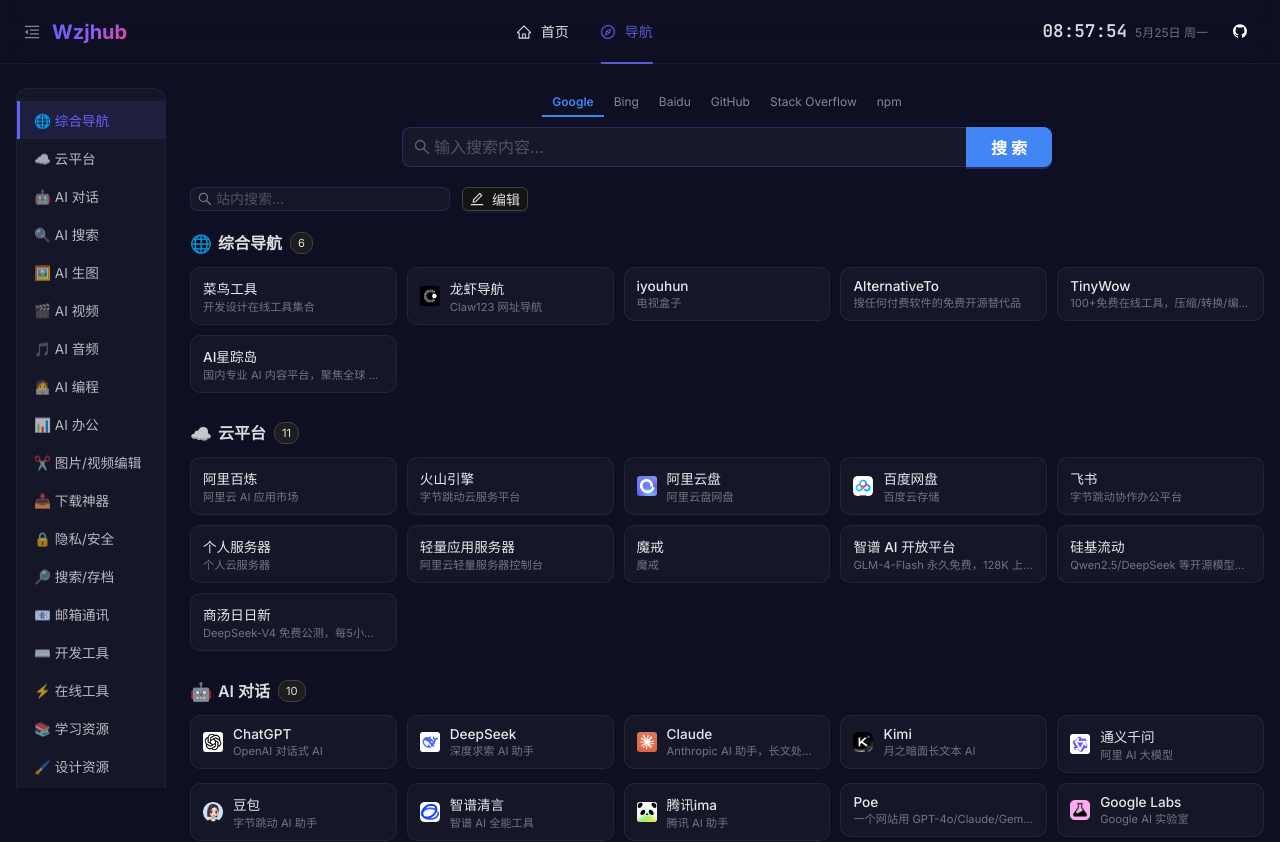
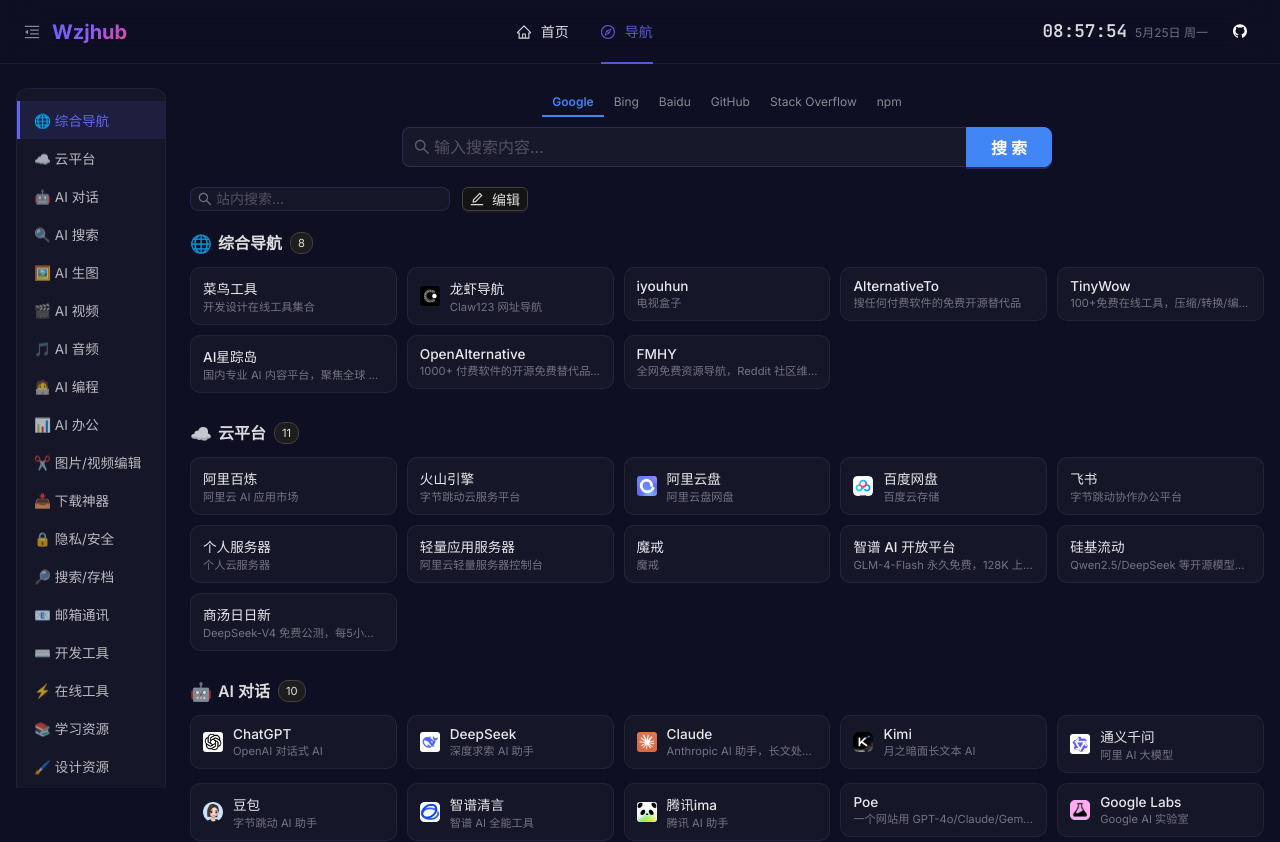
Before and after one commit to wzjhub/wzjhub.github.io, a React (Vite) app: page /nav in a window 1280 px wide. Shown: the top 842 px of the page. Built offline with nearby package versions, Linux system fonts and the light colour scheme.

Commit message:
feat: 添加多个导航站点（影视、AI视频、AI编程、学习资源、综合导航）

```diff
--- a/src/pages/Navigation/data.ts
+++ b/src/pages/Navigation/data.ts
@@ -24,6 +24,8 @@
       { id: 'portal-4', title: 'AlternativeTo', url: 'https://alternativeto.net', desc: '搜任何付费软件的免费开源替代品' },
       { id: 'portal-5', title: 'TinyWow', url: 'https://tinywow.com', desc: '100+免费在线工具，压缩/转换/编辑全都有' },
       { id: 'portal-6', title: 'AI星踪岛', url: 'https://aixzd.com', desc: '国内专业 AI 内容平台，聚焦全球 AI 工具与机器人产业' },
+      { id: 'portal-7', title: 'OpenAlternative', url: 'https://openalternative.co', desc: '1000+ 付费软件的开源免费替代品合集' },
+      { id: 'portal-8', title: 'FMHY', url: 'https://fmhy.net', desc: '全网免费资源导航，Reddit 社区维护，近三万条链接' },
     ],
   },
   {
@@ -95,6 +97,7 @@
       { id: 'aiv-4', title: 'SadTalker', url: 'https://sadtalker.ai', desc: '静态照片变说话视频' },
       { id: 'aiv-5', title: 'DeepSwap', url: 'https://deepswap.ai', desc: 'AI 换脸，1 分钟出片' },
       { id: 'aiv-6', title: 'Opus Pro', url: 'https://opus.pro', desc: 'AI 剪辑短视频，自动找高光片段' },
+      { id: 'aiv-7', title: 'MovieFlow', url: 'https://movieflow.ai/home', desc: 'AI 长视频生成平台，文字生成 1-5 分钟连贯影片' },
     ],
   },
   {
@@ -117,6 +120,7 @@
       { id: 'aicd-3', title: 'v0', url: 'https://v0.dev', desc: 'Vercel AI 前端生成器，描述即页面' },
       { id: 'aicd-4', title: 'Replit', url: 'https://replit.com', desc: '浏览器里写代码+AI 辅助+一键部署' },
       { id: 'aicd-5', title: 'tldraw Make Real', url: 'https://tldraw.com/make-real', desc: '画草图 AI 自动生成真实网页' },
+      { id: 'aicd-6', title: 'EasyCode', url: 'https://easycode.bot', desc: 'AI 编程平台，非开发者也能把想法变成应用' },
     ],
   },
   {
@@ -259,6 +263,16 @@
       { id: 'learn-7', title: '菜鸟教程', url: 'https://www.runoob.com', desc: '编程入门教程' },
       { id: 'learn-8', title: '笔记', url: 'https://www.biji.com/note', desc: '在线笔记工具' },
       { id: 'learn-10', title: 'WolframAlpha', url: 'https://wolframalpha.com', desc: '数学/物理/化学问题秒出答案' },
+      { id: 'learn-11', title: 'Anthropic 学院', url: 'https://anthropic.skilljar.com', desc: 'Anthropic 官方免费 AI 培训课程' },
+      { id: 'learn-12', title: 'Google AI 学习', url: 'https://grow.google/ai', desc: 'Google 官方免费 AI 学习资源' },
+      { id: 'learn-13', title: 'Meta AI 资源', url: 'https://ai.meta.com/resources/', desc: 'Meta 官方 AI 学习资源' },
+      { id: 'learn-14', title: 'NVIDIA CUDA', url: 'https://developer.nvidia.com/cuda', desc: 'NVIDIA 官方 CUDA 开发者学习' },
+      { id: 'learn-15', title: 'Microsoft AI 培训', url: 'https://learn.microsoft.com/en-us/training/', desc: '微软官方免费 AI 培训课程' },
+      { id: 'learn-16', title: 'OpenAI Academy', url: 'https://academy.openai.com', desc: 'OpenAI 官方学习平台' },
+      { id: 'learn-17', title: 'IBM SkillsBuild', url: 'https://skillsbuild.org', desc: 'IBM 免费技能培训平台' },
+      { id: 'learn-18', title: 'AWS Skill Builder', url: 'https://skillbuilder.aws', desc: 'AWS 官方免费云/AI 培训' },
+      { id: 'learn-19', title: 'DeepLearning.AI', url: 'https://deeplearning.ai', desc: '吴恩达深度学习课程平台' },
+      { id: 'learn-20', title: 'HuggingFace Learn', url: 'https://huggingface.co/learn', desc: 'HuggingFace 官方免费 AI 课程' },
     ],
   },
   {
@@ -314,6 +328,7 @@
       { id: 'vr-4', title: '注视影视', url: 'https://gazes.store/filter', desc: '免费在线观影' },
       { id: 'vr-6', title: '小蜜蜂影院', url: 'https://www.xmfyy.com', desc: '免费在线观看电影电视剧' },
       { id: 'vr-7', title: '不想看片', url: 'https://v.bxkp.org', desc: '全球影视资源' },
+      { id: 'vr-8', title: 'i8K影视导航', url: 'https://i8k.tv', desc: '最全免费在线影视网站导航' },
     ],
   },
   {
```
